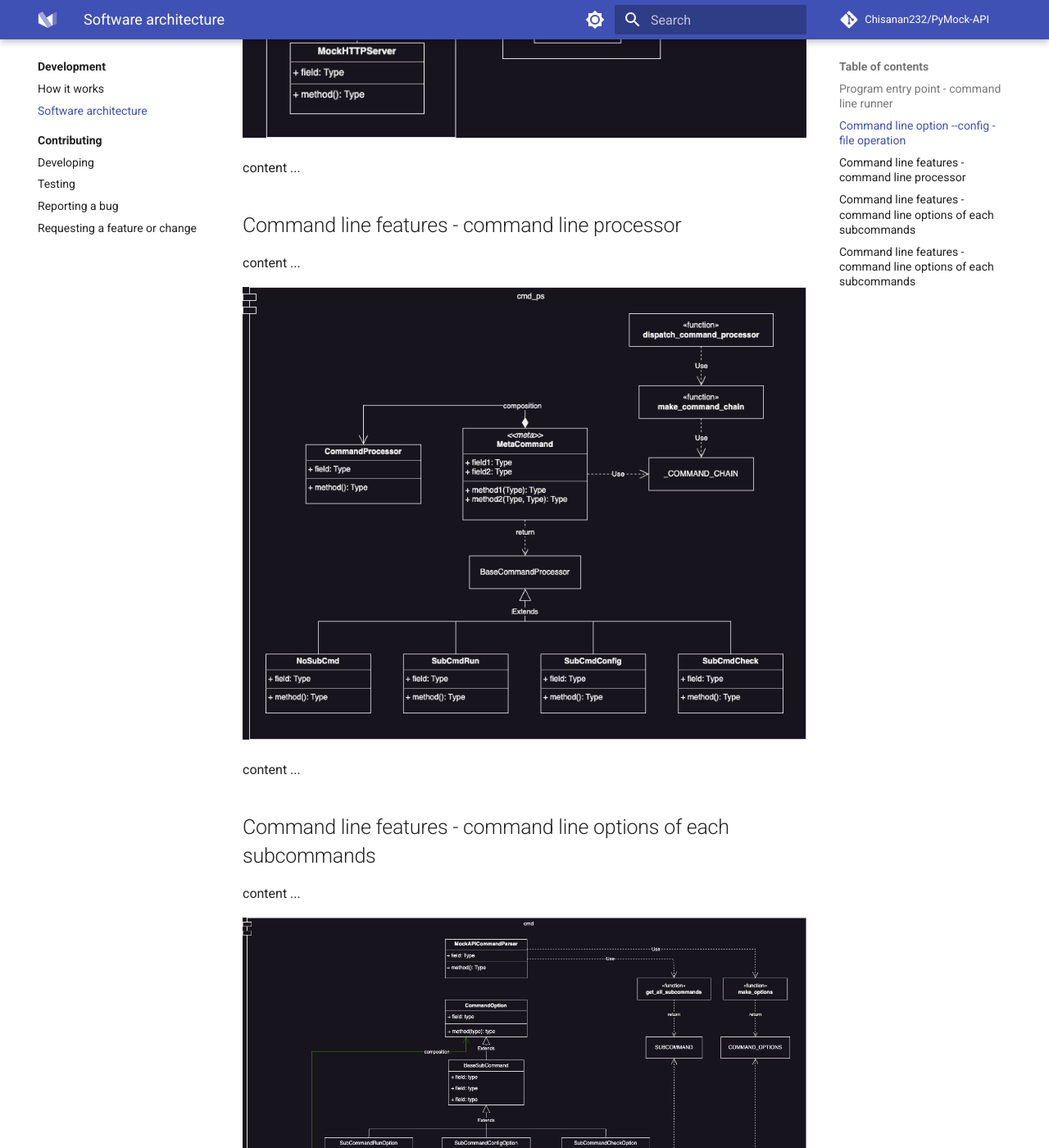
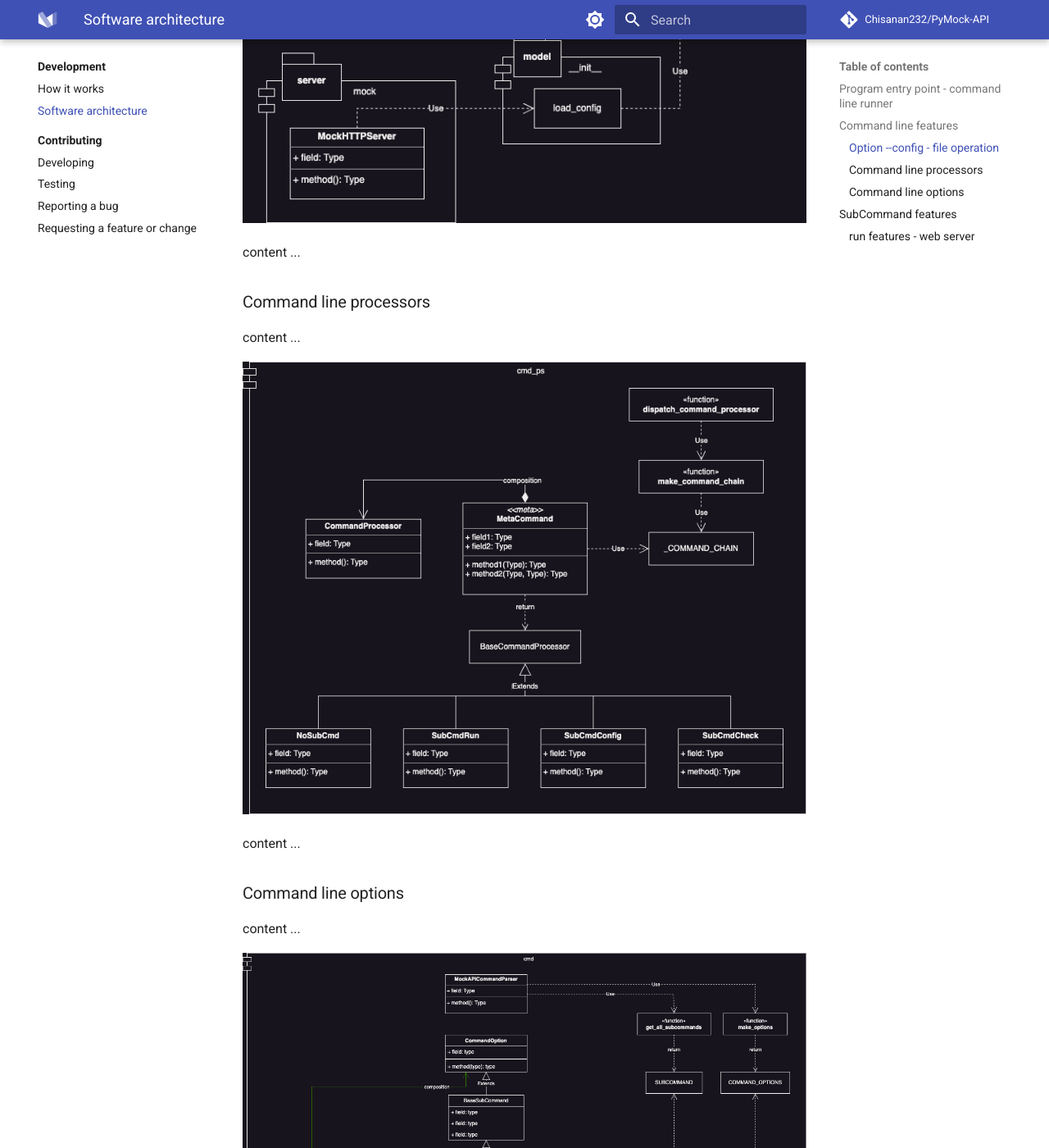
Before and after one commit to Chisanan232/PyMock-Server, an MkDocs documentation site: the page built from docs/development/software-architecture.md, in a window 1280 px wide and 1400 px high, scrolled down 1764 px. Shown: the whole window at 82% size. Built offline with MkDocs 1.6.1 and Material for MkDocs 9.7.7, drawn with Linux system fonts in a browser that asks for light colours; comment, search, counter and statistics services are not loaded; some of the changed text lies outside the part shown.

Commit message:
Adjust the sections.

```diff
--- a/docs/development/software-architecture.md
+++ b/docs/development/software-architecture.md
@@ -25,7 +29,7 @@ content ...
 content ...
 
 
-## Command line features - command line processor
+### Command line processors
 
 content ...
 
@@ -36,7 +40,7 @@ content ...
 content ...
 
 
-## Command line features - command line options of each subcommands
+### Command line options
 
 content ...
 
@@ -47,7 +51,12 @@ content ...
 content ...
 
 
-## Command line features - command line options of each subcommands
+## SubCommand features
+
+content ...
+
+
+### ``run`` features - web server
 
 content ...
 
```
Also changed, not shown: other parts of docs/development/software-architecture.md (+5 -1 lines).
